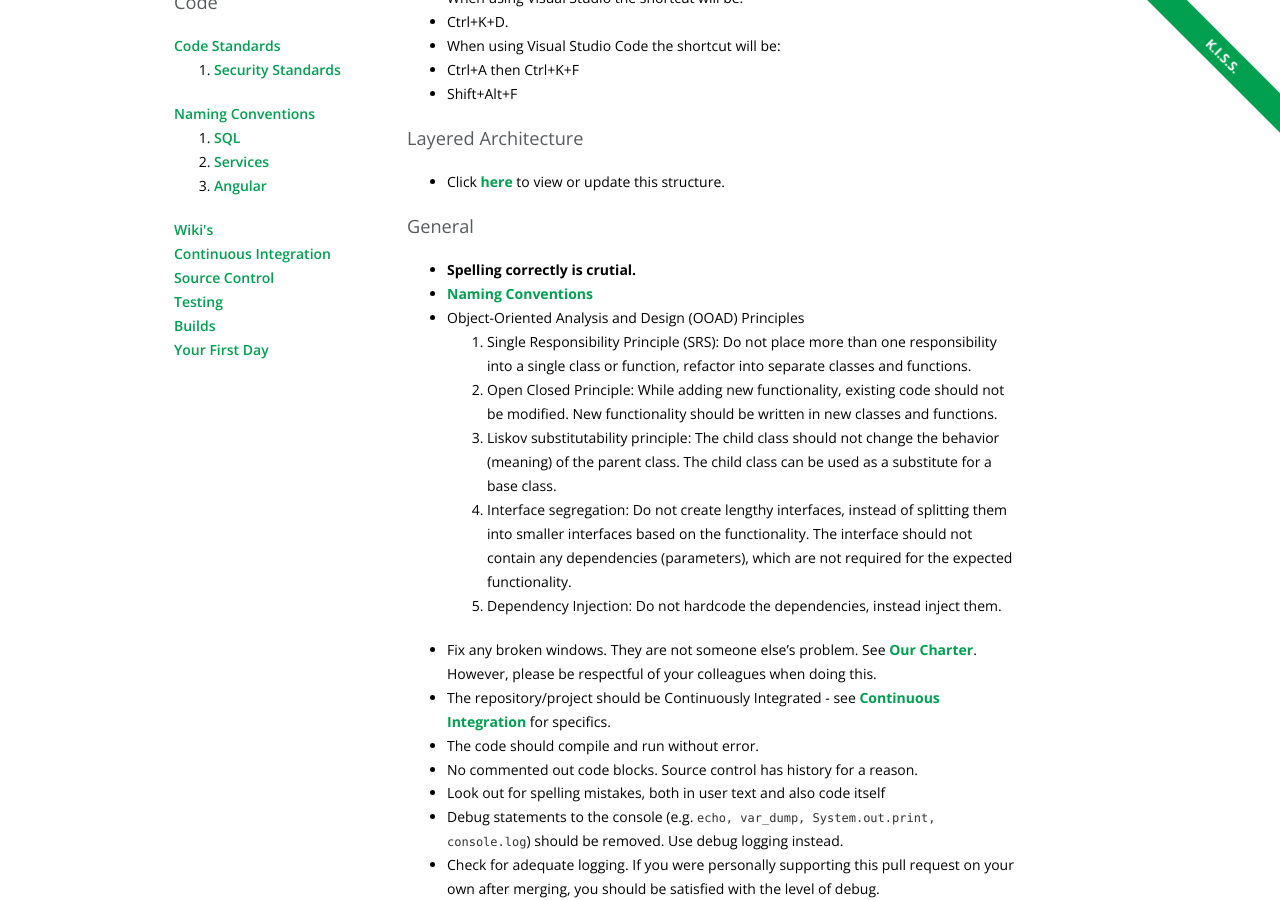
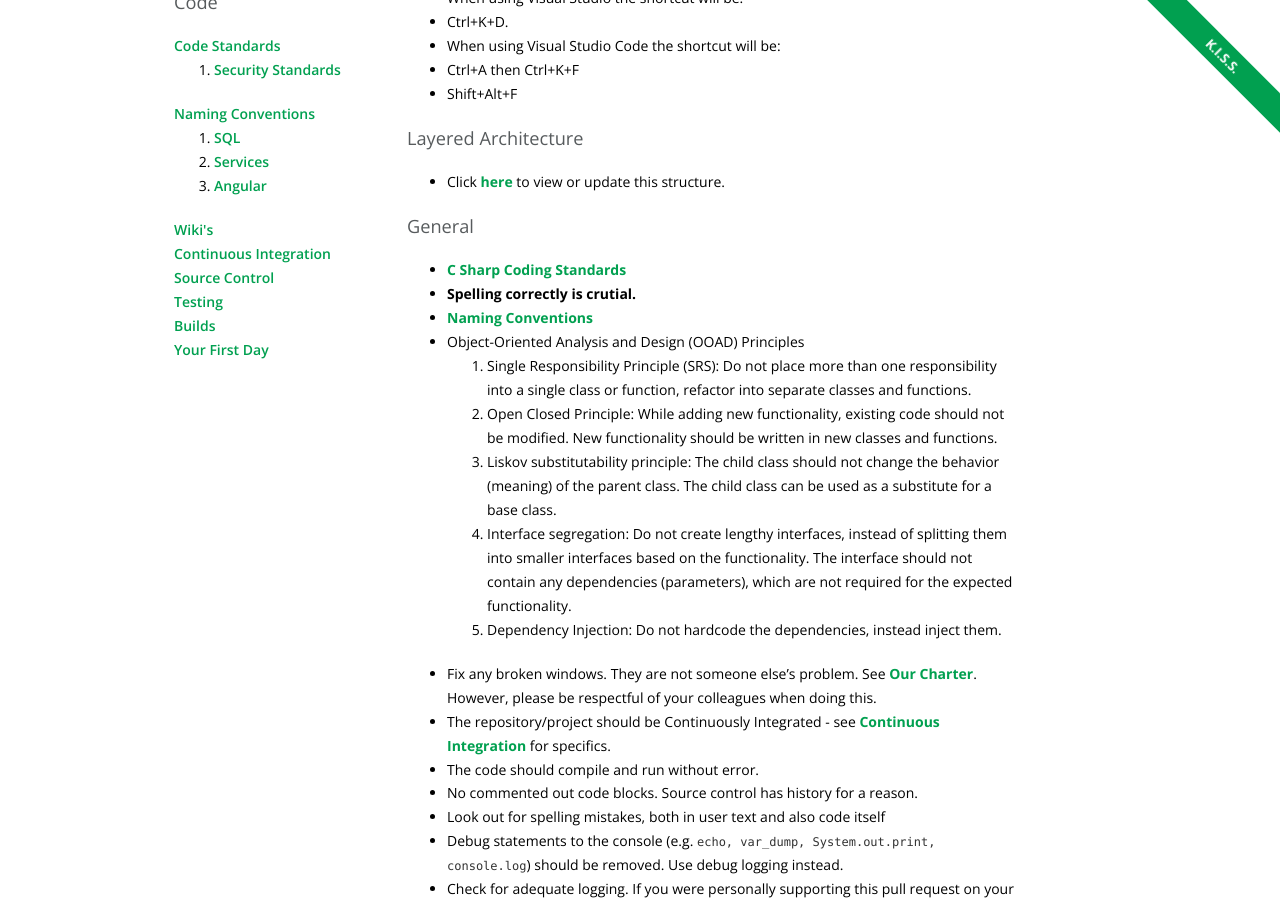
Before and after one commit to Senwes/senwes.github.io, a Jekyll site: the page built from topics/code-standards.md, in a window 1280 px wide and 900 px high, scrolled down 490 px. Built offline with Jekyll 4.4.1, drawn with Linux system fonts in a browser that asks for light colours; nearby versions of some CDN libraries.

Commit message:
update coding standards

```diff
--- a/topics/code-standards.md
+++ b/topics/code-standards.md
@@ -23,6 +23,7 @@ Use the formatter that Visual studio has to format your code. This will add the
 
 ### General
 
+* [C Sharp Coding Standards](https://senwes.visualstudio.com/Applications/_wiki/wikis/Applications.wiki/32/C-Sharp-Coding-Standards)
 * <b>Spelling correctly is crutial.</b>
 * [Naming Conventions](naming-conventions.html)
 * Object-Oriented Analysis and Design (OOAD) Principles
```
